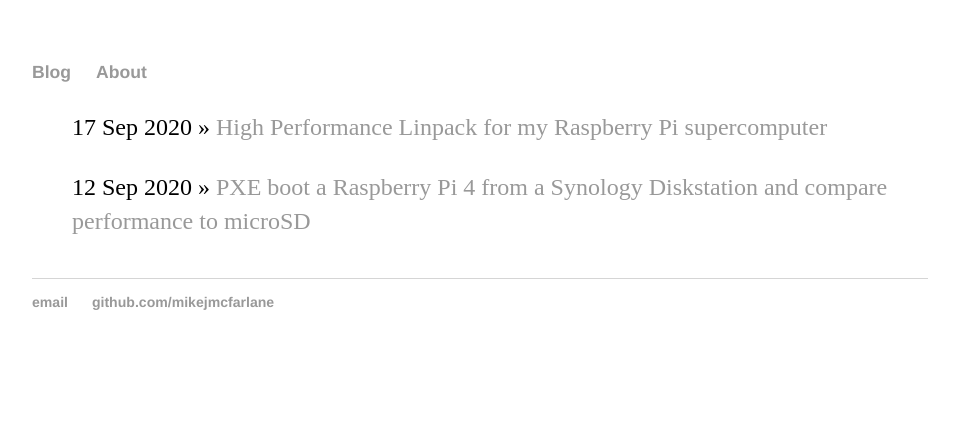
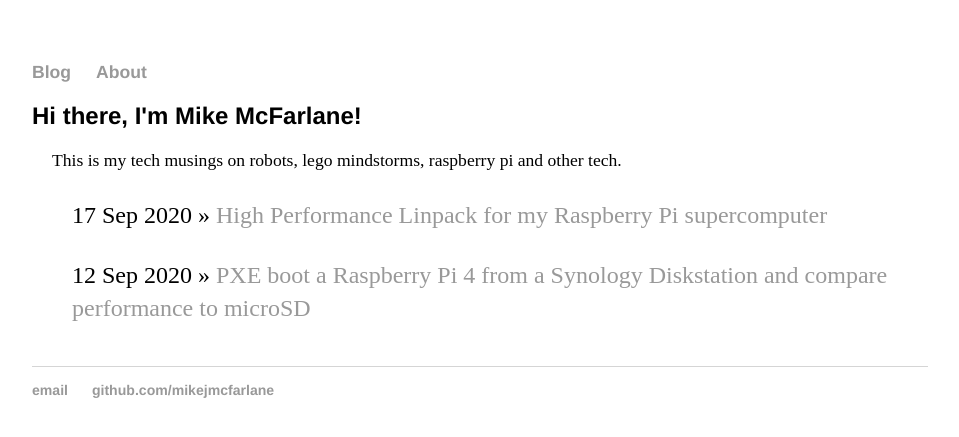
Before and after one commit to mikejmcfarlane/mikejmcfarlane.github.io, a Jekyll site: the page built from index.html, in a window 1280 px wide. Shown: the top 437 px of the page, without its empty margins (160-1119 px from the left). Built offline with Jekyll 4.4.1, drawn with Linux system fonts in a browser that asks for light colours.

Commit message:
update homepage

```diff
--- a/index.html
+++ b/index.html
@@ -2,9 +2,13 @@
 layout: default
 title: Mike McFarlane - robots, lego, raspberry pi
 ---
-	<ul class="posts">
+<div class="blurb">
+	<h1>Hi there, I'm Mike McFarlane!</h1>
+	<p>This is my tech musings on robots, lego mindstorms, raspberry pi and other tech.</p>
+</div><!-- /.blurb -->
 
-	  {% for post in site.posts %}
-	    <p><li><span>{{ post.date | date_to_string }}</span> » <a href="{{ post.url }}" title="{{ post.title }}">{{ post.title }}</a></li></p>
-	  {% endfor %}
-	</ul>
+<ul class="posts">
+	{% for post in site.posts %}
+		<p><li><span>{{ post.date | date_to_string }}</span> » <a href="{{ post.url }}" title="{{ post.title }}">{{ post.title }}</a></li></p>
+	{% endfor %}
+</ul>
```
